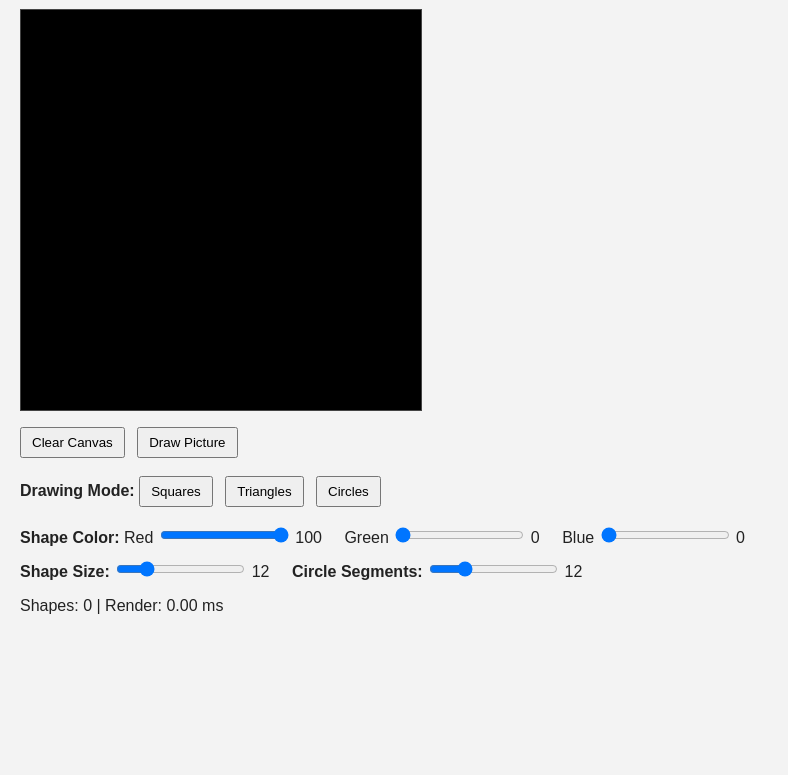
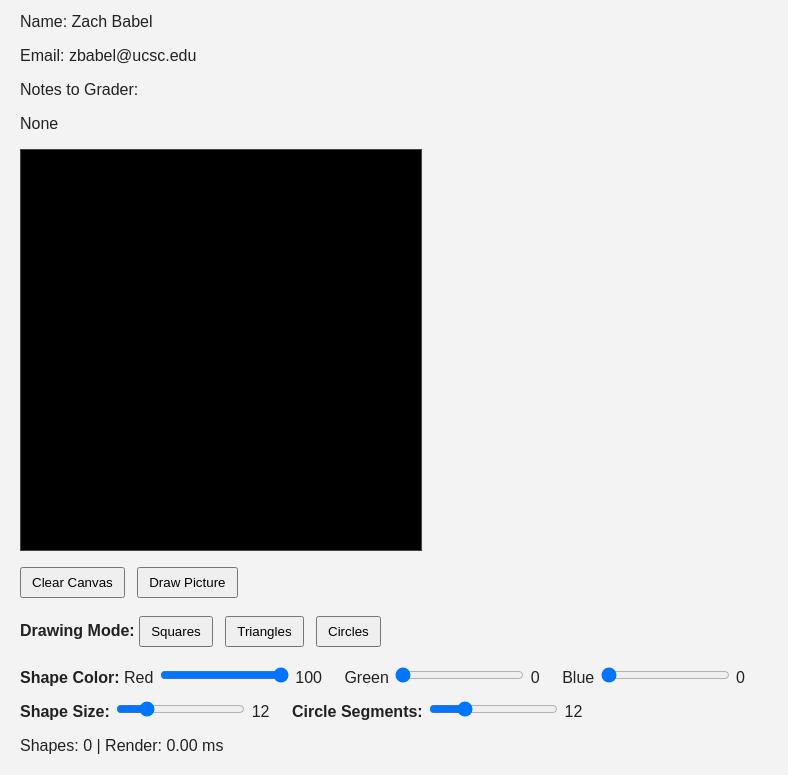
Before and after one commit to zbabel/CSE-160, a plain HTML site: page asgn1/src/index.html in a window 1280 px wide. Shown: the part 61-836 px from the top of the page, without its empty margins (0-788 px from the left). Before the commit the page ends 800 px from the top, so only its background shows below. Drawn offline with Linux system fonts and the light colour scheme.

Commit message:
commit 2

```diff
--- a/asgn1/src/index.html
+++ b/asgn1/src/index.html
@@ -8,6 +8,12 @@
 </head>
 <body onload="main()">
   <h1>ASGN1 Paint Program</h1>
+
+  <p>Name: Zach Babel</p>
+  <p>Email: zbabel@ucsc.edu</p>
+
+  <p>Notes to Grader:</p>
+  <p>None</p>
 
 <canvas id="webgl" width="400" height="400">
     Your browser does not support canvas.
```
Also changed, not shown: 1 other file.
